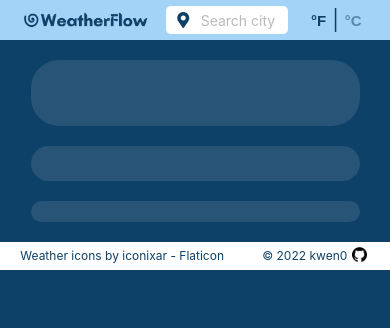
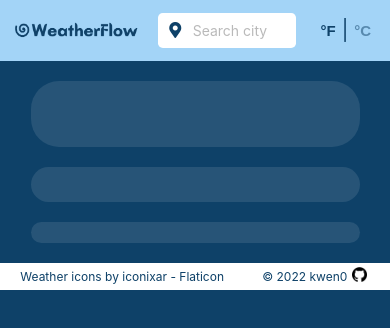
Before and after one commit to kwen0/weather-app, a plain HTML site: page index.html in a window 390 px wide. Drawn offline with Linux system fonts and the light colour scheme; no server answers.

Commit message:
minor changes to header on mobile view

```diff
--- a/style.css
+++ b/style.css
@@ -213,8 +213,8 @@ button:hover, button:focus {
         width: auto;
     }
     input {
-        width: 5rem;
-        height: 1em;
+        width: 6rem;
+        height: 1.5em;
     }
     #today-card, #hourly-card, #week-card {
         width: 70vw;
@@ -229,4 +229,8 @@ button:hover, button:focus {
         font-size: 12px;
         justify-content: space-between;
     }
+    #header {
+        padding: 0.8em;
+        justify-content: space-between;
+    }
 }
```
